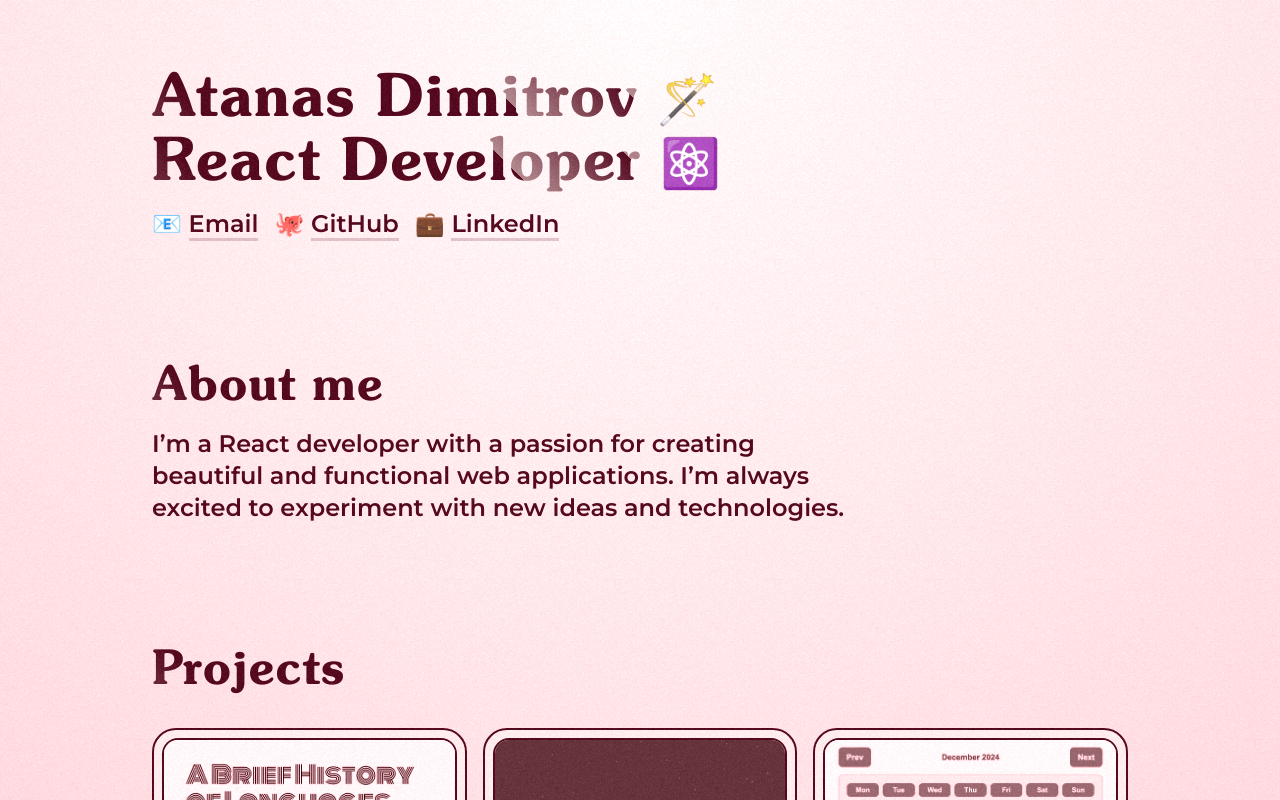
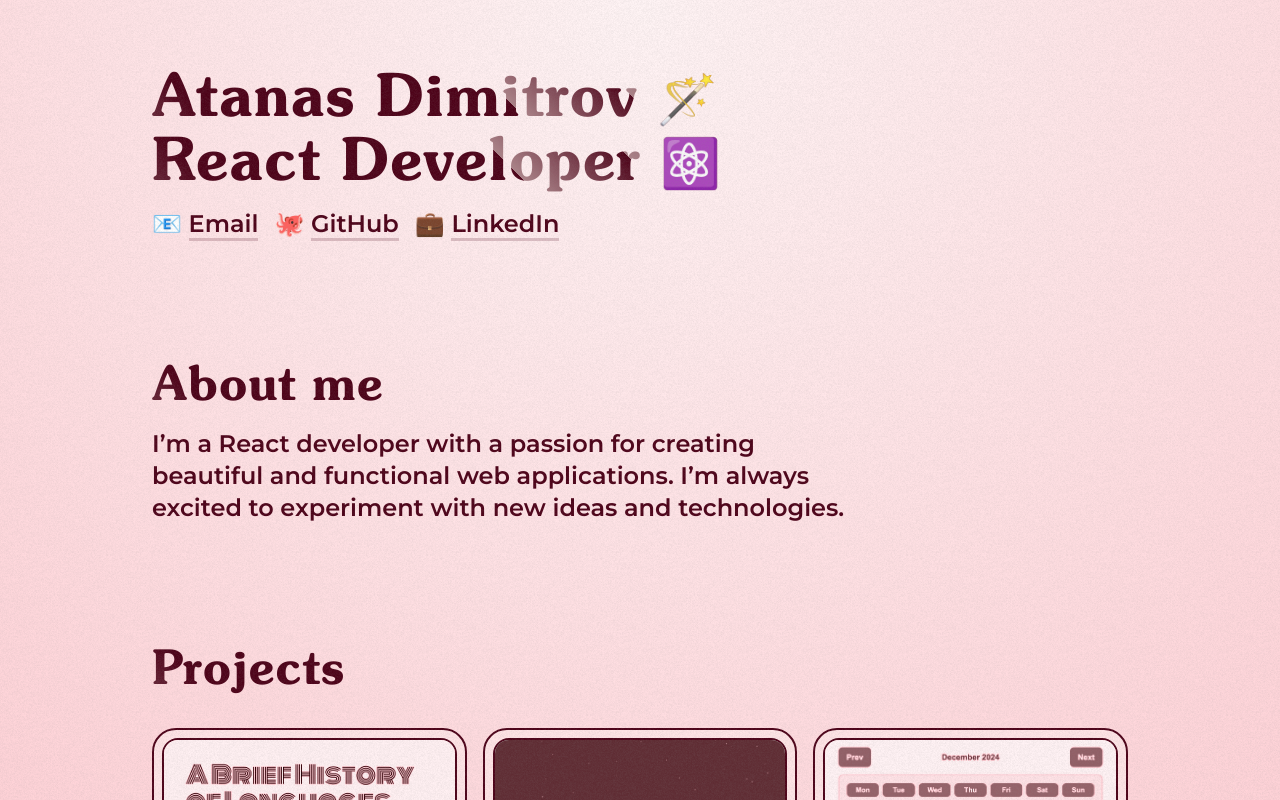
Before and after one commit to atanas-dim/portfolio-2, a Next.js app: page / in a window 1280 px wide. Shown: the top 800 px of the page. Built offline with nearby package versions, Linux system fonts and the light colour scheme.

Commit message:
Update grainy overlay

```diff
--- a/src/app/globals.css
+++ b/src/app/globals.css
@@ -113,16 +113,16 @@ h6 {
 @keyframes animateGrainy {
   0%,
   100% {
-    background-position: 0px;
+    transform: translateX(0px);
   }
   25% {
-    background-position: 40px;
+    transform: translateX(40px);
   }
   50% {
-    background-position: 30px;
+    transform: translateX(30px);
   }
   75% {
-    background-position: 60px;
+    transform: translateX(60px);
   }
 }
 
--- a/src/app/page.tsx
+++ b/src/app/page.tsx
@@ -33,7 +33,9 @@ export default function Home() {
 
   return (
     <>
-      <div role="presentation" className="grainy pointer-events-none absolute inset-0 z-1000" />
+      <div className="absolute inset-0 z-1000 overflow-hidden">
+        <div role="presentation" className="grainy pointer-events-none absolute -inset-1/4 size-2/1" />
+      </div>
 
       <main className="mx-auto mb-16 flex size-full min-h-fit max-w-5xl flex-col gap-28 px-6 py-8 motion-reduce:animate-none lg:py-16">
         <section className="relative flex flex-col gap-4">
```
